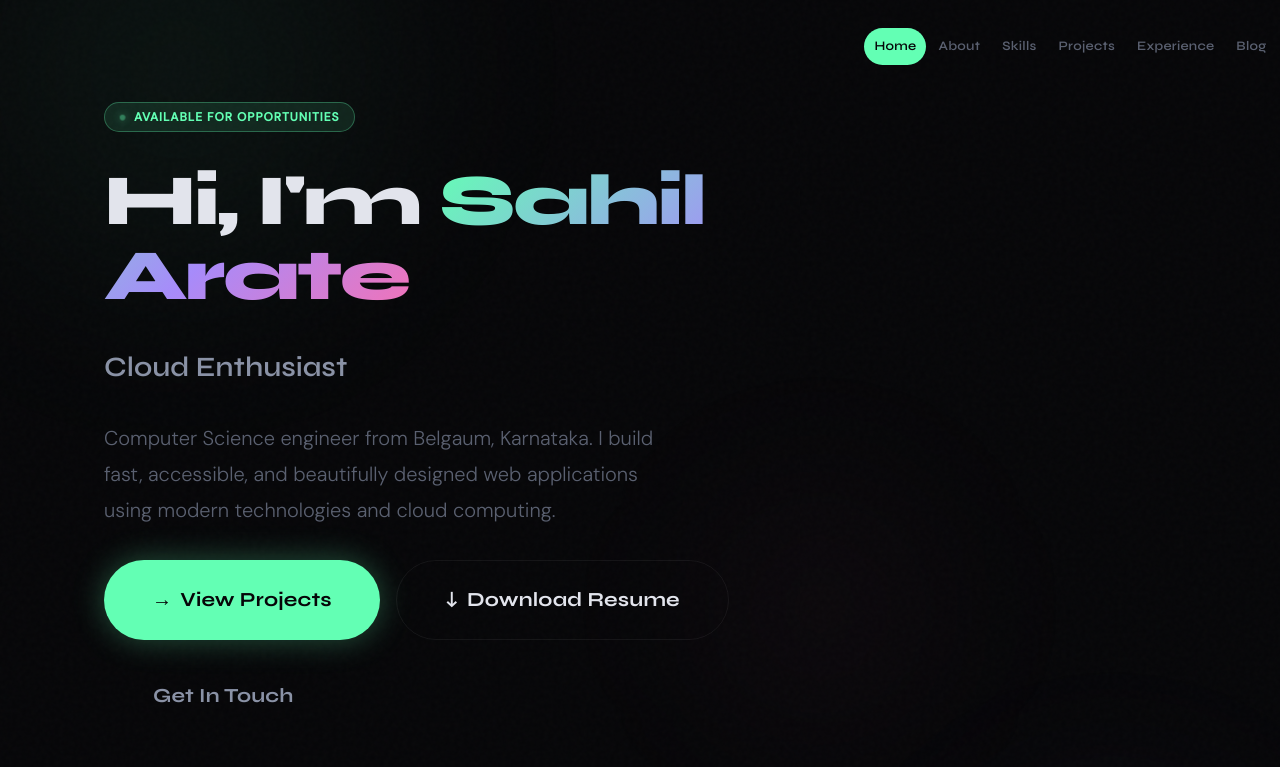
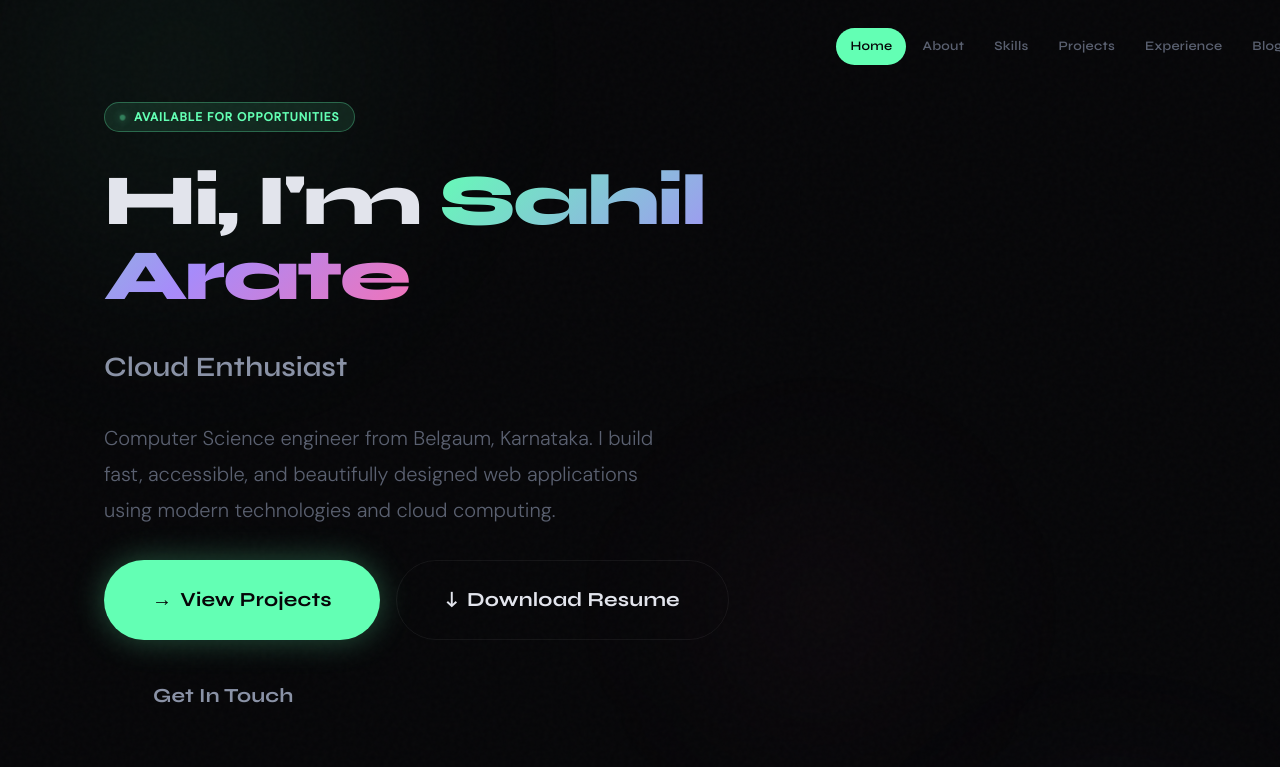
Before and after one commit to SahilArate/sahil-portfolio, a Next.js app: page / in a window 1280 px wide. Shown: the top 767 px of the page. Built offline with nearby package versions, Linux system fonts and the light colour scheme.

Commit message:
fix(navbar): active section pill now slides between nav items

```diff
--- a/src/components/layout/Navbar.tsx
+++ b/src/components/layout/Navbar.tsx
@@ -24,6 +24,7 @@ export default function Navbar() {
   const activeSection = useActiveSection(SECTION_IDS);
   const [scrolled, setScrolled] = useState(false);
   const [menuOpen, setMenuOpen] = useState(false);
+  const [manualActive, setManualActive] = useState<string | null>(null);
 
   useEffect(() => {
     const handleScroll = () => setScrolled(window.scrollY > 20);
@@ -31,9 +32,19 @@ export default function Navbar() {
     return () => window.removeEventListener("scroll", handleScroll);
   }, []);
 
+  // Clear manual override once the observer catches up
+  useEffect(() => {
+    if (manualActive && activeSection === manualActive) {
+      setManualActive(null);
+    }
+  }, [activeSection, manualActive]);
+
+  const currentActive = manualActive ?? activeSection;
+
   const handleNavClick = (href: string) => {
     setMenuOpen(false);
     const id = href.replace("#", "");
+    setManualActive(id);
     const el = document.getElementById(id);
     if (el) el.scrollIntoView({ behavior: "smooth" });
   };
@@ -46,6 +57,10 @@ export default function Navbar() {
 
   const bgColor = isDark ? "rgba(10,10,16,0.92)" : "rgba(255,255,255,0.92)";
   const mobileBg = isDark ? "rgba(10,10,16,0.95)" : "rgba(255,255,255,0.95)";
+
+  const pillTransition = shouldReduceMotion
+    ? { duration: 0 }
+    : { type: "spring" as const, stiffness: 380, damping: 30 };
 
   return (
     <>
@@ -107,10 +122,12 @@ export default function Navbar() {
               }}
             >
               {NAV_ITEMS.map((item) => {
-                const isActive = activeSection === item.href.replace("#", "");
+                const id = item.href.replace("#", "");
+                const isActive = currentActive === id;
                 const activeColor = isDark ? "#060608" : "#ffffff";
+
                 return (
-                  <li key={item.href}>
+                  <li key={item.href} style={{ position: "relative" }}>
                     <a
                       href={item.href}
                       className="nav-link"
@@ -120,8 +137,9 @@ export default function Navbar() {
                       }}
                       aria-current={isActive ? "page" : undefined}
                       style={{
+                        position: "relative",
                         display: "block",
-                        padding: "9px 10px",
+                        padding: "9px 14px",
                         borderRadius: tokens.radius.full,
                         fontFamily: "var(--font-display)",
                         fontSize: "13px",
@@ -129,11 +147,25 @@ export default function Navbar() {
                         letterSpacing: "0.02em",
                         textDecoration: "none",
                         color: isActive ? activeColor : tokens.colors.textMuted,
-                        background: isActive ? tokens.colors.accentGreen : "transparent",
-                        transition: `all ${tokens.transition.base}`,
+                        background: "transparent",
+                        transition: `color ${tokens.transition.base}`,
                         whiteSpace: "nowrap",
+                        zIndex: 1,
                       }}
                     >
+                      {isActive && (
+                        <motion.span
+                          layoutId="nav-pill"
+                          transition={pillTransition}
+                          style={{
+                            position: "absolute",
+                            inset: 0,
+                            background: tokens.colors.accentGreen,
+                            borderRadius: tokens.radius.full,
+                            zIndex: -1,
+                          }}
+                        />
+                      )}
                       {item.label}
                     </a>
                   </li>
@@ -209,7 +241,8 @@ export default function Navbar() {
               }}
             >
               {NAV_ITEMS.map((item) => {
-                const isActive = activeSection === item.href.replace("#", "");
+                const id = item.href.replace("#", "");
+                const isActive = currentActive === id;
                 return (
                   <a
                     key={item.href}
@@ -219,6 +252,7 @@ export default function Navbar() {
                       handleNavClick(item.href);
                     }}
                     style={{
+                      position: "relative",
                       padding: `${tokens.spacing.md} ${tokens.spacing.lg}`,
                       borderRadius: tokens.radius.md,
                       fontFamily: "var(--font-display)",
@@ -226,11 +260,25 @@ export default function Navbar() {
                       fontWeight: 600,
                       textDecoration: "none",
                       color: isActive
-                        ? tokens.colors.accentGreen
+                        ? isDark ? "#060608" : "#ffffff"
                         : tokens.colors.textSecondary,
-                      transition: `all ${tokens.transition.fast}`,
+                      transition: `color ${tokens.transition.fast}`,
+                      zIndex: 1,
                     }}
                   >
+                    {isActive && (
+                      <motion.span
+                        layoutId="nav-pill-mobile"
+                        transition={pillTransition}
+                        style={{
+                          position: "absolute",
+                          inset: 0,
+                          background: tokens.colors.accentGreen,
+                          borderRadius: tokens.radius.md,
+                          zIndex: -1,
+                        }}
+                      />
+                    )}
                     {item.label}
                   </a>
                 );
```
